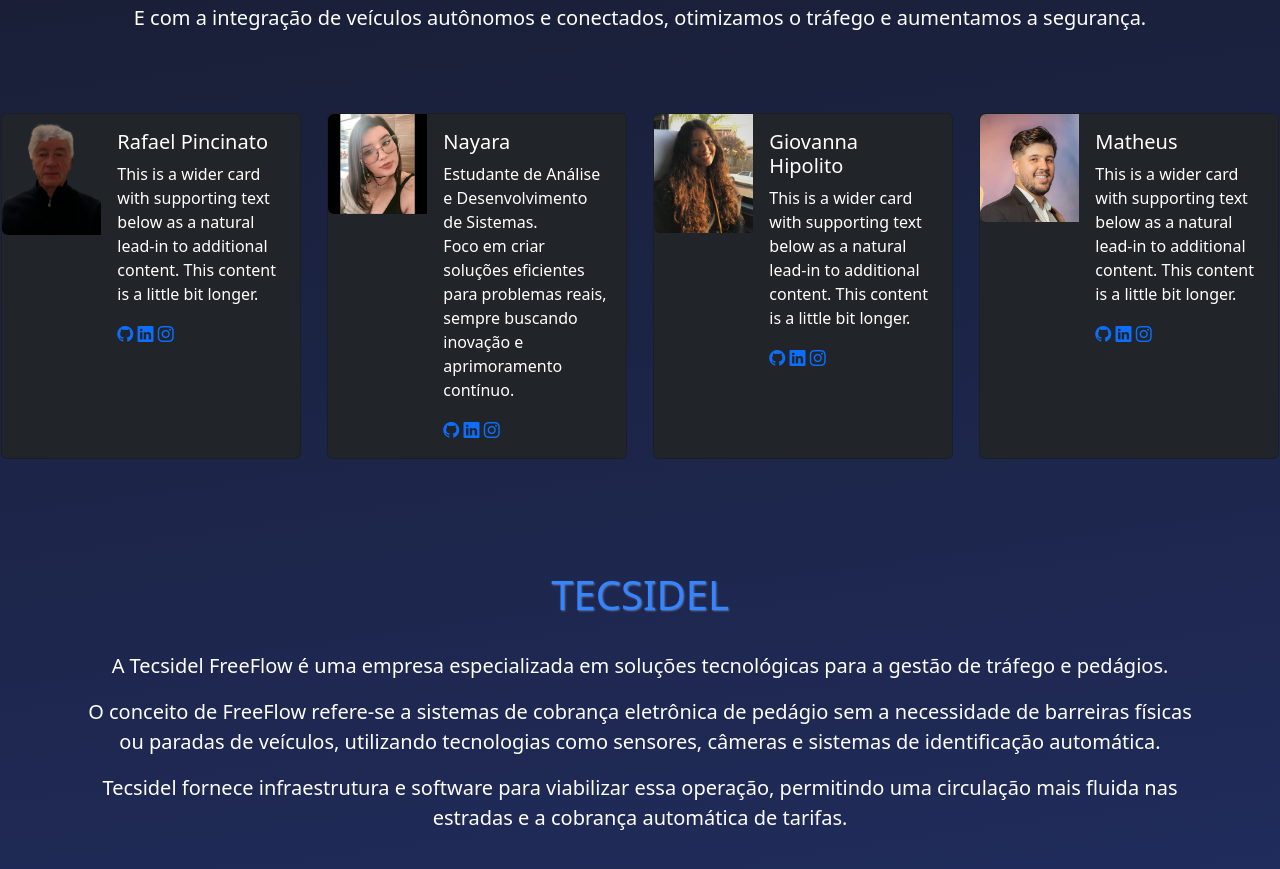
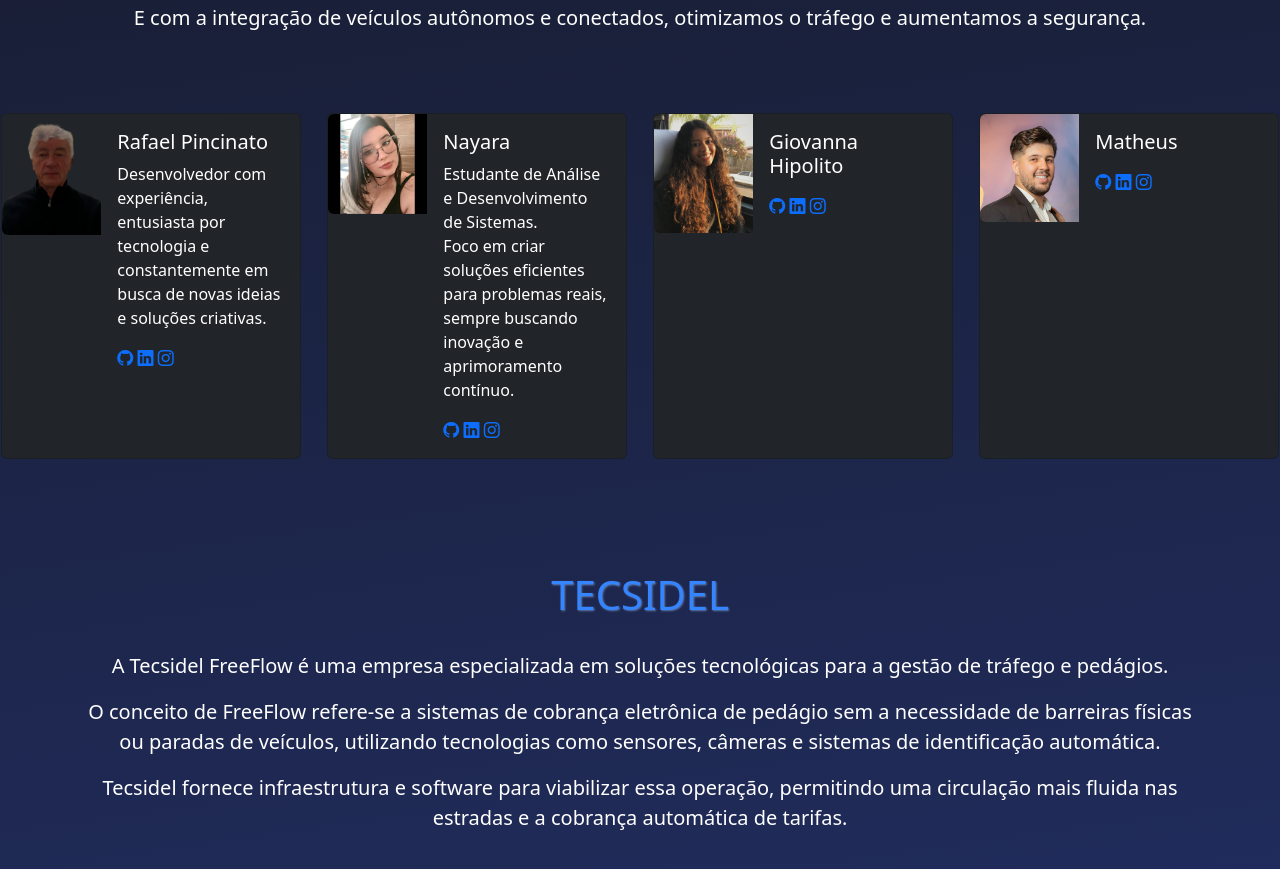
Before and after one commit to rafaellpsm/mobile_apresentation, a plain HTML site: page index.html in a window 1280 px wide. Shown: the part 1021-1890 px from the top of the page. Drawn offline with nearby package versions, Linux system fonts and the light colour scheme.

Commit message:
update 1.03
Profile Description changes.
:)

```diff
--- a/index.html
+++ b/index.html
@@ -86,8 +86,8 @@
                     <div class="col-md-8">
                         <div class="card-body">
                             <h5 class="card-title">Rafael Pincinato</h5>
-                            <p class="card-text">This is a wider card with supporting text below as a natural lead-in to
-                                additional content. This content is a little bit longer.</p>
+                            <p class="card-text">Desenvolvedor com experiência, entusiasta por tecnologia e
+                                constantemente em busca de novas ideias e soluções criativas.</p>
                             <a href="https://github.com/rafaellpsm"><i class="bi bi-github"></i></a>
                             <a
                                 href="https://www.linkedin.com/in/rafael-pincinato-a19246276?lipi=urn%3Ali%3Apage%3Ad_flagship3_profile_view_base_contact_details%3BlR52D0RvSkq8Ln9GqcBIOA%3D%3D"><i
@@ -125,8 +125,7 @@
                     <div class="col-md-8">
                         <div class="card-body">
                             <h5 class="card-title">Giovanna Hipolito</h5>
-                            <p class="card-text">This is a wider card with supporting text below as a natural lead-in to
-                                additional content. This content is a little bit longer.</p>
+                            <p class="card-text"></p>
                             <a href=""><i class="bi bi-github"></i></a>
                             <a
                                 href="https://www.linkedin.com/in/giovanna-hipolito-aa096820a?utm_source=share&utm_campaign=share_via&utm_content=profile&utm_medium=android_app"><i
@@ -146,8 +145,7 @@
                     <div class="col-md-8">
                         <div class="card-body">
                             <h5 class="card-title">Matheus</h5>
-                            <p class="card-text">This is a wider card with supporting text below as a natural lead-in to
-                                additional content. This content is a little bit longer.</p>
+                            <p class="card-text"></p>
                             <a href="https://github.com/MathOmp123"><i class="bi bi-github"></i></a>
                             <a href="http://www.linkedin.com/in/matheus-de-lima7"><i class="bi bi-linkedin"></i></a>
                             <a href="https://www.instagram.com/mthe_lima/"><i class="bi bi-instagram"></i></a>
```
